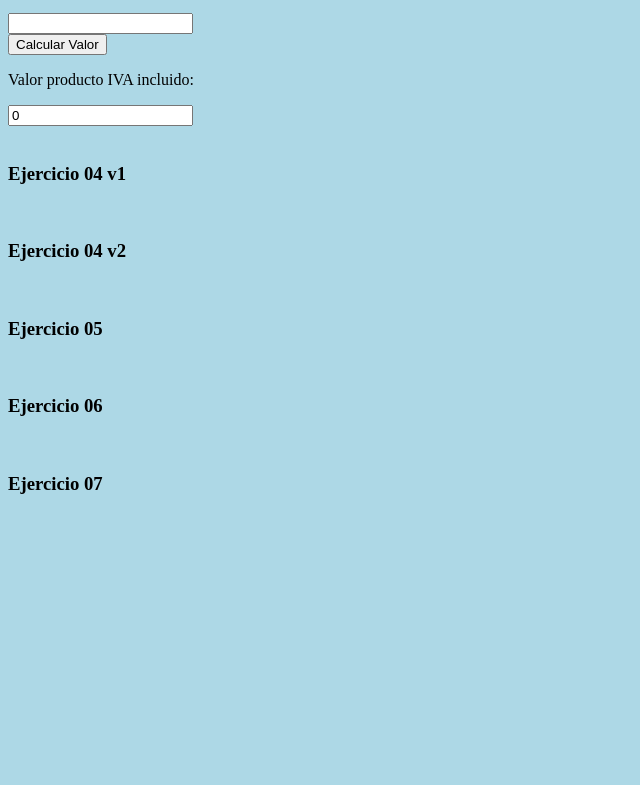
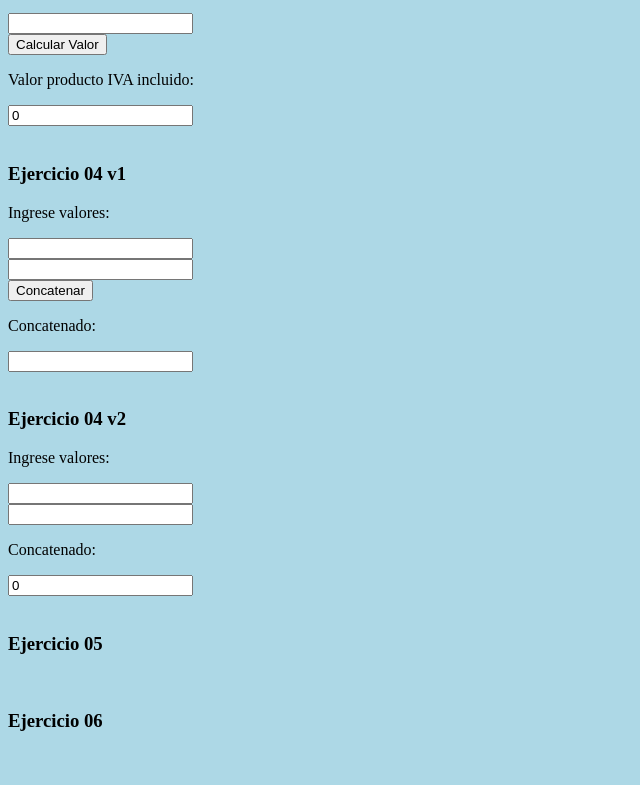
Before and after one commit to jorgeoliverrr/repasoJS3, a plain HTML site: page index.html in a window 1280 px wide. Shown: the part 635-1420 px from the top of the page, without its empty margins (0-640 px from the left). Before the commit the page ends 1148 px from the top, so only its background shows below. Drawn offline with nearby package versions, Linux system fonts and the light colour scheme.

Commit message:
ejercicio 5

```diff
--- a/index.html
+++ b/index.html
@@ -45,19 +45,45 @@
     </div>
         <br>
     <h3>Ejercicio 04 v1</h3>
-    <div id="e41"></div>
+    <div id="ejercicio41">
+        <form id="e41">
+            <p>Ingrese valores: </p>
+            <input id="texto411" type="text" /><br>
+            <input id="texto412" type="text" /><br>
+            <input type="submit" value="Concatenar" />
+            <p>Concatenado: </p>
+            <input id="texto413" type="text" value="" />
+        </form>
+    </div>
         <br>
     <h3>Ejercicio 04 v2</h3>
-    <div id="e42"></div>
+    <div id="ejercicio42">
+        <form id="e42">
+            <p>Ingrese valores: </p>
+            <input id="texto421" type="text" /><br>
+            <input id="texto422" type="text" /><br>
+            <p>Concatenado: </p>
+            <input id="texto423" type="text" value="0" />
+        </form>
+    </div>
         <br>
     <h3>Ejercicio 05</h3>
-    <div id="e5"></div>
+    <div id="e5">
+
+
+    </div>
         <br>
     <h3>Ejercicio 06</h3>
-    <div id="e6"></div>
+    <div id="e6">
+
+
+    </div>
         <br>
     <h3>Ejercicio 07</h3>
-    <div id="e7"></div>
+    <div id="e7">
+
+
+    </div>
 </body>
 
 </html>
--- a/main.js
+++ b/main.js
@@ -67,11 +67,36 @@ $(function(){
 
 // 04.v1.- Crear tres inpus y un botón, los dos primeros inputs son para que el usuario ingrese su nombre y su apellido,
 // al presionar el boton el texto del tercer input debe ser remplazado por la concatenación de los dos primeros.
+
+ $(function(){
+    $('#e41').on('submit', function(e){
+        e.preventDefault()
+        var texto =  $('#texto411').val() + $('#texto412').val()
+        $('#texto413').val(texto)
+        console.log(texto);
+    })
+})
+
 // --> 04.v2.- Cambiar el código anterior para que el texto del tercer input se modifique automáticamente cada vez
 // que alguien escriba en los inputs sin necesidad de presionar algún botón.
 
+
+$('#e42').ready(function(){
+    $('#e42').keyup(function(){
+        var texto423 =  $('#texto421').val() + $('#texto422').val()
+        $('#texto423').val(texto423)
+    });
+});
+
+
+
+
 // 05.- Crear dos inputs y un botón, el usuario debe ingresar un ancho en un input y un alto en el segundo,
 // al presionar el botón se debe dibujar un cuadrado (para dibujarlo se debe utilizar CSS)
+
+
+
+
 
 // 06.- Crear una página que tiene 2 columnas, en la columna izquierda se muestran productos donde cada producto tiene nombre,
 // precio y un link agregar, cada vez que se presione alguno de los links se debe agregar el nombre del producto a la columna derecha.
```
